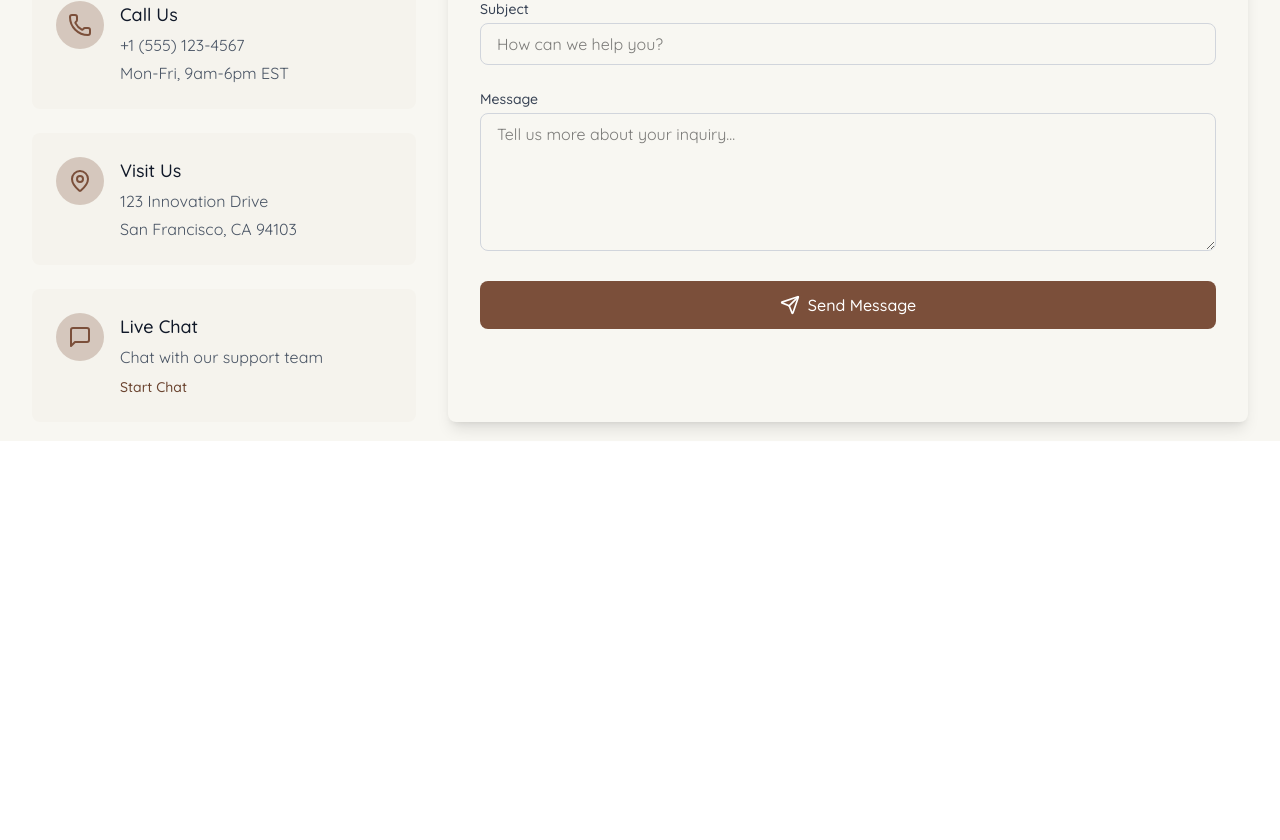
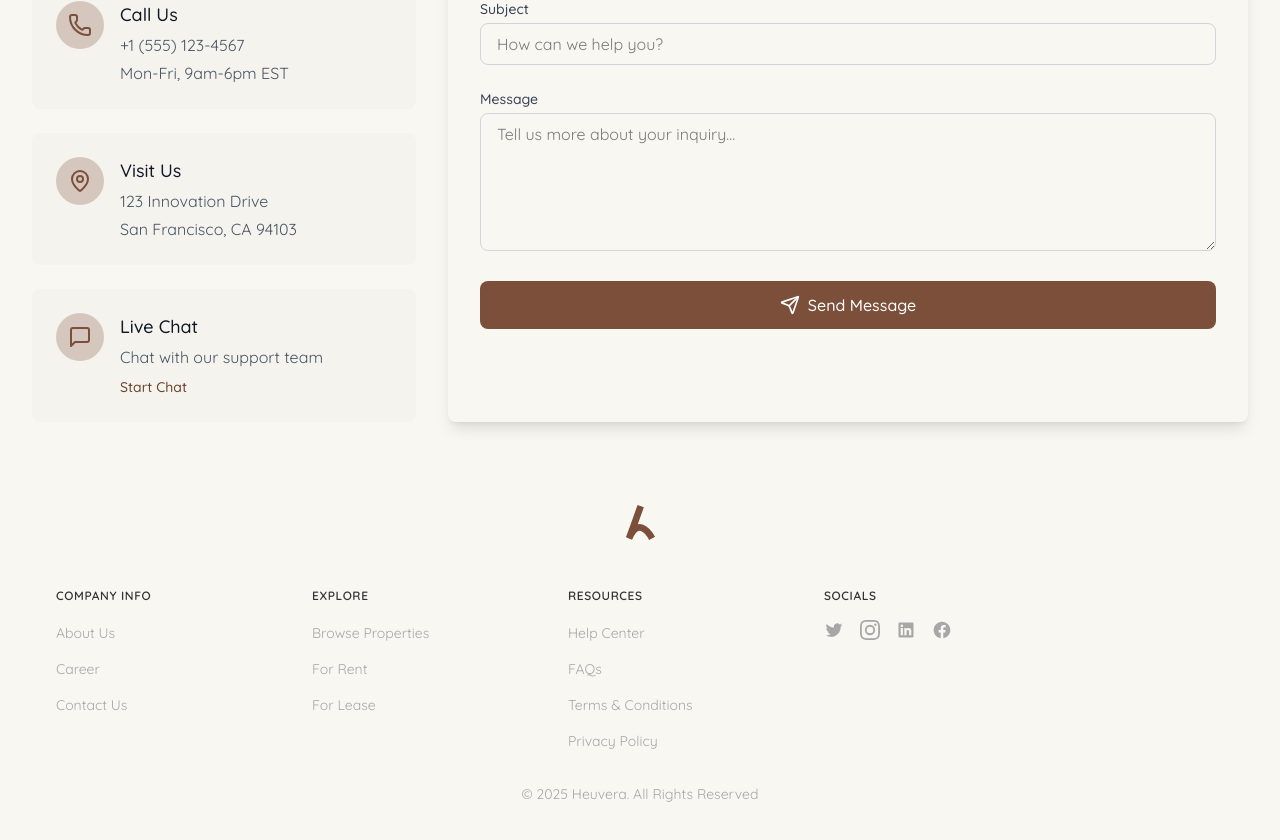
Before and after one commit to Ftgeorge/heuvera_landing, a Next.js app: page / in a window 1280 px wide. Shown: the part 3559-4399 px from the top of the page. Before the commit the page ends 4029 px from the top, so only its background shows below. Built offline with nearby package versions, Linux system fonts and the light colour scheme.

Commit message:
feat(footer): Created the footer component.

```diff
--- a/src/app/(main)/marketplace/page.tsx
+++ b/src/app/(main)/marketplace/page.tsx
@@ -1,13 +1,10 @@
 'use client';
 
 import Button from "@/app/components/Button";
-import { ChevronRight, LucideArrowLeft, LucideArrowRight, LucideLocate, MapPin } from "lucide-react";
+import { ChevronRight, MapPin } from "lucide-react";
 import Image from "next/image";
 import { useEffect, useState } from "react";
-import { FaArrowLeft } from "react-icons/fa";
-import { FaArrowLeftLong } from "react-icons/fa6";
 import { GoArrowLeft, GoArrowRight } from "react-icons/go";
-import { MdArrowForward } from "react-icons/md";
 
 const propertySlides = [
     [
--- /dev/null
+++ b/src/app/components/footer/Footer.tsx
@@ -0,0 +1,159 @@
+"use client";
+
+import Link from "next/link";
+import { HeuveraLogo } from "../logo/HeuveraLogo";
+
+
+export default function Footer() {
+    const footerLinks = [
+        {
+            title: "COMPANY INFO",
+            links: [
+                { text: "About Us", href: "/about" },
+                { text: "Career", href: "/careers" },
+                { text: "Contact Us", href: "/contact" },
+            ],
+        },
+        {
+            title: "EXPLORE",
+            links: [
+                { text: "Browse Properties", href: "/browse" },
+                { text: "For Rent", href: "/rent" },
+                { text: "For Lease", href: "/lease" },
+            ],
+        },
+        {
+            title: "RESOURCES",
+            links: [
+                { text: "Help Center", href: "/help" },
+                { text: "FAQs", href: "/faqs" },
+                { text: "Terms & Conditions", href: "/terms" },
+                { text: "Privacy Policy", href: "/privacy" },
+            ],
+        },
+
+    ];
+
+    const socialLinks = [
+        {
+            name: "Twitter",
+            href: "https://twitter.com",
+            icon: (
+                <path d="M8.29 20.251c7.547 0 11.675-6.253 11.675-11.675 0-.178 0-.355-.012-.53A8.348 8.348 0 0022 5.92a8.19 8.19 0 01-2.357.646 4.118 4.118 0 001.804-2.27 8.224 8.224 0 01-2.605.996 4.107 4.107 0 00-6.993 3.743 11.65 11.65 0 01-8.457-4.287 4.106 4.106 0 001.27 5.477A4.072 4.072 0 012.8 9.713v.052a4.105 4.105 0 003.292 4.022 4.095 4.095 0 01-1.853.07 4.108 4.108 0 003.834 2.85A8.233 8.233 0 012 18.407a11.616 11.616 0 006.29 1.84" />
+            ),
+        },
+        {
+            name: "Instagram",
+            href: "https://instagram.com",
+            icon: (
+                <path d="M12 2.163c3.204 0 3.584.012 4.85.07 3.252.148 4.771 1.691 4.919 4.919.058 1.265.069 1.645.069 4.849 0 3.205-.012 3.584-.069 4.849-.149 3.225-1.664 4.771-4.919 4.919-1.266.058-1.644.07-4.85.07-3.204 0-3.584-.012-4.849-.07-3.26-.149-4.771-1.699-4.919-4.92-.058-1.265-.07-1.644-.07-4.849 0-3.204.013-3.583.07-4.849.149-3.227 1.664-4.771 4.919-4.919 1.266-.057 1.645-.069 4.849-.069zM12 0C8.741 0 8.333.014 7.053.072 2.695.272.273 2.69.073 7.052.014 8.333 0 8.741 0 12c0 3.259.014 3.668.072 4.948.2 4.358 2.618 6.78 6.98 6.98C8.333 23.986 8.741 24 12 24c3.259 0 3.668-.014 4.948-.072 4.354-.2 6.782-2.618 6.979-6.98.059-1.28.073-1.689.073-4.948 0-3.259-.014-3.667-.072-4.947-.196-4.354-2.617-6.78-6.979-6.98C15.668.014 15.259 0 12 0zm0 5.838a6.162 6.162 0 100 12.324 6.162 6.162 0 000-12.324zM12 16a4 4 0 110-8 4 4 0 010 8zm6.406-11.845a1.44 1.44 0 100 2.881 1.44 1.44 0 000-2.881z" />
+            ),
+        },
+        {
+            name: "LinkedIn",
+            href: "https://linkedin.com",
+            icon: (
+                <path d="M19.7 3H4.3A1.3 1.3 0 003 4.3v15.4A1.3 1.3 0 004.3 21h15.4a1.3 1.3 0 001.3-1.3V4.3A1.3 1.3 0 0019.7 3zM8.339 18.338H5.667v-8.59h2.672v8.59zM7.004 8.574a1.548 1.548 0 11-.002-3.096 1.548 1.548 0 01.002 3.096zm11.335 9.764H15.67v-4.177c0-.996-.017-2.278-1.387-2.278-1.389 0-1.601 1.086-1.601 2.206v4.249h-2.667v-8.59h2.559v1.174h.037c.356-.675 1.227-1.387 2.526-1.387 2.703 0 3.203 1.779 3.203 4.092v4.711z" />
+            ),
+        },
+        {
+            name: "Facebook",
+            href: "https://facebook.com",
+            icon: (
+                <path d="M22 12c0-5.523-4.477-10-10-10S2 6.477 2 12c0 4.991 3.657 9.128 8.438 9.879V14.89h-2.54V12h2.54V9.797c0-2.506 1.492-3.89 3.777-3.89 1.094 0 2.238.195 2.238.195v2.46h-1.26c-1.243 0-1.63.771-1.63 1.562V12h2.773l-.443 2.89h-2.33v6.989C18.343 21.129 22 16.99 22 12z" />
+            ),
+        },
+    ];
+
+
+    return (
+        <footer className="bg-[#F8F7F2] dark:bg-[#333333] py-16 px-4 md:px-8 lg:px-12 xl:px-14 2xl:px-20 relative overflow-hidden">
+            <style jsx global>{`
+        .animated-underline {
+          position: relative;
+          display: inline-block;
+        }
+
+        .animated-underline::after {
+          content: "";
+          position: absolute;
+          width: 0;
+          height: 1px;
+          bottom: -2px;
+          left: 0;
+          background-color: #7b4f3a;
+          transition: width 0.3s ease-in-out;
+        }
+
+        .animated-underline:hover::after {
+          width: 100%;
+        }
+      `}</style>
+
+            <div className="max-w-7xl mx-auto relative">
+                <div className="flex justify-center mb-12">
+                    <div className="w-full flex items-center justify-center">
+                        <HeuveraLogo width={35} height={35} />
+                    </div>
+                </div>
+
+                <div className="">
+                    <div className="flex flex-row items-start w-full">
+                        <div className="grid grid-cols-2 md:grid-cols-2 lg:grid-cols-5 gap-32">
+                            {footerLinks.map((section) => (
+                                <div key={section.title}>
+                                    <h3 className="text-xs font-semibold text-[#323232] dark:text-[#A7A7A7] uppercase tracking-wider mb-4">
+                                        {section.title}
+                                    </h3>
+                                    <ul className="space-y-3">
+                                        {section.links.map((link) => (
+                                            <li key={link.href}>
+                                                <Link
+                                                    href={link.href}
+                                                    className="text-[#A7A7A7] hover:text-[#7B4F3A] text-sm animated-underline"
+                                                >
+                                                    {link.text}
+                                                </Link>
+                                            </li>
+                                        ))}
+                                    </ul>
+                                </div>
+                            ))}
+
+                            {/* Socials column */}
+                            <div>
+                                <h3 className="text-xs font-semibold text-[#323232] dark:text-[#A7A7A7] uppercase tracking-wider mb-4">
+                                    SOCIALS
+                                </h3>
+                                <div className="flex space-x-4 mt-1">
+                                    {socialLinks.map((social) => (
+                                        <Link
+                                            key={social.name}
+                                            href={social.href}
+                                            className="text-[#A7A7A7] hover:text-[#7B4F3A] transition-colors"
+                                            aria-label={social.name}
+                                        >
+                                            <svg
+                                                width="20"
+                                                height="20"
+                                                fill="currentColor"
+                                                viewBox="0 0 24 24"
+                                            >
+                                                {social.icon}
+                                            </svg>
+                                        </Link>
+                                    ))}
+                                </div>
+                            </div>
+                        </div>
+                    </div>
+
+                </div>
+
+                <div className="text-center text-sm text-[#A7A7A7] mt-8">
+                    © 2025 Heuvera. All Rights Reserved
+                </div>
+            </div>
+        </footer>
+    );
+}
--- a/src/app/page.tsx
+++ b/src/app/page.tsx
@@ -2,6 +2,7 @@ import AboutUsSection from "./(main)/about/page";
 import ContactUsSection from "./(main)/contact/page";
 import HostWithUsSection from "./(main)/hostwithus/page";
 import Marketplace from "./(main)/marketplace/page";
+import Footer from "./components/footer/Footer";
 import Hero from "./components/hero/Hero";
 import NavigationBar from "./components/navigation/NavigationBar";
 
@@ -14,6 +15,7 @@ export default function Home() {
     <HostWithUsSection/>
     <AboutUsSection/>
     <ContactUsSection/>
+    <Footer/>
     </>
   );
 }
```
